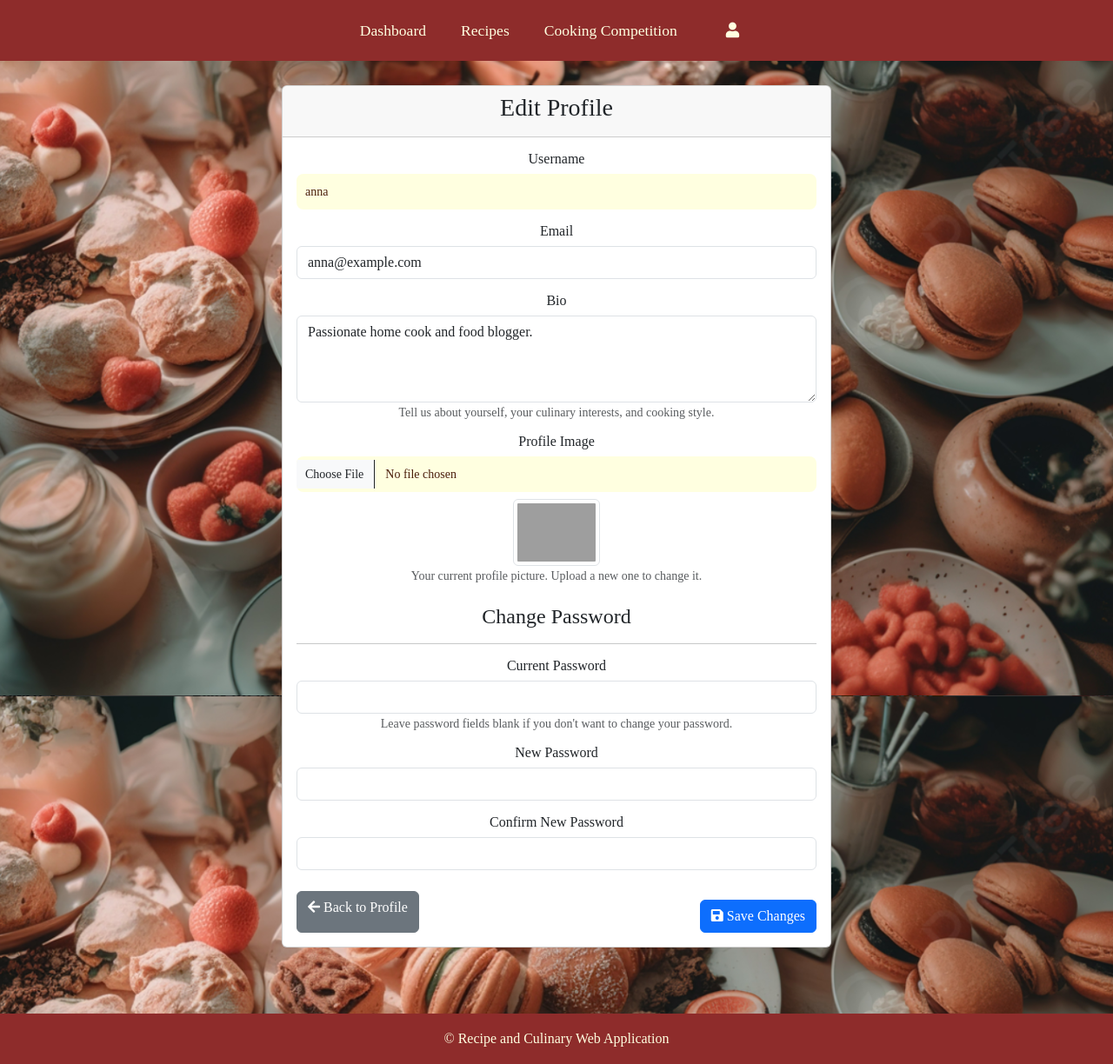
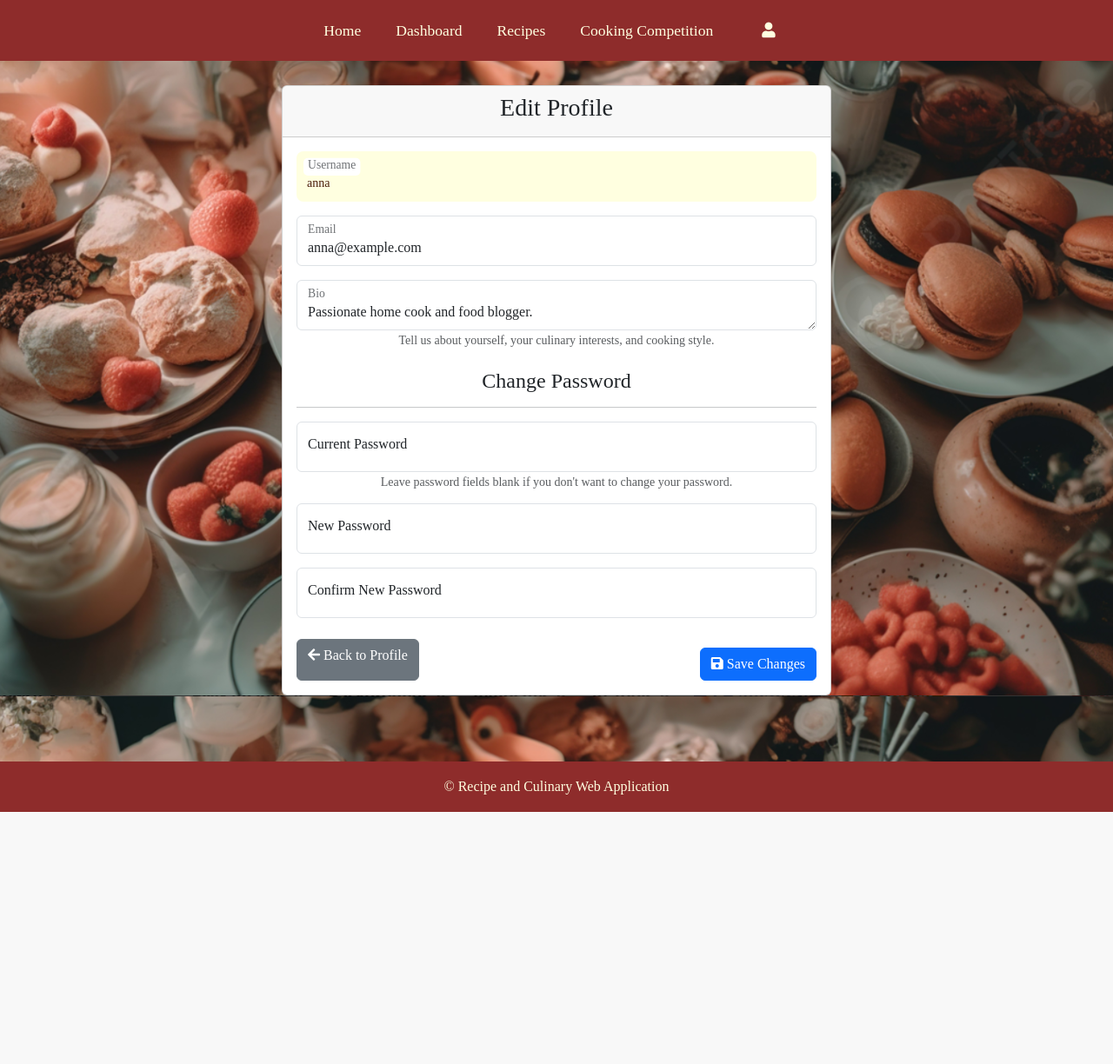
Before and after one commit to Chin-Wai-Yee/Server-Side-Dev-Assignment, a PHP site: page /users/edit_profile.php in a window 1280 px wide. Shown: the whole page at 87% size. After the commit the page ends 934 px from the top, so only its background shows below. Run offline with PHP 8.4, Linux system fonts and the light colour scheme; the visitor is signed in with stand-in values (Sample User, id 1); data comes from the database, SQL or seed files in the repository; grey boxes are pictures that could not be loaded.

Commit message:
Added home for admin header

```diff
--- a/admin_header.php
+++ b/admin_header.php
@@ -14,6 +14,7 @@
     <nav>
         <ul>
             <?php $base_path = '/recipe culinary'; ?>
+            <li> <a href="<?= $base_path ?>/index.php">Home</a> </li>
             <?php if (isset($_SESSION['role']) && $_SESSION['role'] === 'admin'): ?>
                 <li> <a href="<?= $base_path ?>/users/admin_dashboard.php">Dashboard</a> </li>
             <?php endif; ?>
--- a/users/edit_profile.php
+++ b/users/edit_profile.php
@@ -53,50 +53,39 @@ endif;
                             </div>
                         <?php endif; ?>
 
-                        <form action="update_profile.php" method="POST" enctype="multipart/form-data">
-                            <div class="mb-3">
-                                <label for="username" class="form-label">Username</label>
-                                <input type="text" class="form-control" id="username" name="username" value="<?= htmlspecialchars($user->username) ?>" required>
+                        <form action="update_profile.php" method="POST">
+                            <div class="form-floating mb-3">
+                                <input type="text" class="form-control" id="username" name="username" value="<?= htmlspecialchars($user->username) ?>" placeholder="Username" required>
+                                <label for="username">Username</label>
                             </div>
 
-                            <div class="mb-3">
-                                <label for="email" class="form-label">Email</label>
-                                <input type="email" class="form-control" id="email" name="email" value="<?= htmlspecialchars($user->email) ?>" required>
+                            <div class="form-floating mb-3">
+                                <input type="email" class="form-control" id="email" name="email" value="<?= htmlspecialchars($user->email) ?>" placeholder="Email" required>
+                                <label for="email">Email</label>
                             </div>
 
-                            <div class="mb-3">
-                                <label for="bio" class="form-label">Bio</label>
-                                <textarea class="form-control" id="bio" name="bio" rows="4"><?= htmlspecialchars($user->bio) ?></textarea>
-                                <div class="form-text">Tell us about yourself, your culinary interests, and cooking style.</div>
-                            </div>
-
-                            <div class="mb-3">
-                                <label for="profile_image" class="form-label">Profile Image</label>
-                                <input type="file" class="form-control" id="profile_image" name="profile_image">
-                                <?php if($user->profile_image): ?>
-                                    <div class="mt-2">
-                                        <img src="../<?= htmlspecialchars($user->profile_image) ?>" alt="Current Profile Picture" class="img-thumbnail" style="max-width: 100px;">
-                                        <div class="form-text">Your current profile picture. Upload a new one to change it.</div>
-                                    </div>
-                                <?php endif; ?>
+                            <div class="form-floating mb-3">
+                                <textarea class="form-control" id="bio" name="bio" rows="4" placeholder="Bio"><?= htmlspecialchars($user->bio) ?></textarea>
+                                <label for="bio">Bio</label>
+                                <div class="form-text mt-1">Tell us about yourself, your culinary interests, and cooking style.</div>
                             </div>
 
                             <h4 class="mt-4">Change Password</h4>
                             <hr>
-                            <div class="mb-3">
-                                <label for="current_password" class="form-label">Current Password</label>
-                                <input type="password" class="form-control" id="current_password" name="current_password">
-                                <div class="form-text">Leave password fields blank if you don't want to change your password.</div>
+                            <div class="form-floating mb-3">
+                                <input type="password" class="form-control" id="current_password" name="current_password" placeholder="Current Password">
+                                <label for="current_password">Current Password</label>
+                                <div class="form-text mt-1">Leave password fields blank if you don't want to change your password.</div>
                             </div>
 
-                            <div class="mb-3">
-                                <label for="new_password" class="form-label">New Password</label>
-                                <input type="password" class="form-control" id="new_password" name="new_password">
+                            <div class="form-floating mb-3">
+                                <input type="password" class="form-control" id="new_password" name="new_password" placeholder="New Password">
+                                <label for="new_password">New Password</label>
                             </div>
 
-                            <div class="mb-3">
-                                <label for="confirm_password" class="form-label">Confirm New Password</label>
-                                <input type="password" class="form-control" id="confirm_password" name="confirm_password">
+                            <div class="form-floating mb-3">
+                                <input type="password" class="form-control" id="confirm_password" name="confirm_password" placeholder="Confirm New Password">
+                                <label for="confirm_password">Confirm New Password</label>
                             </div>
 
                             <div class="d-flex justify-content-between mt-4">
```
Also changed, not shown: users/update_profile.php (+0 -8 lines), assets/uploads/profile_images/profile_6801d2146410b.png (added).
